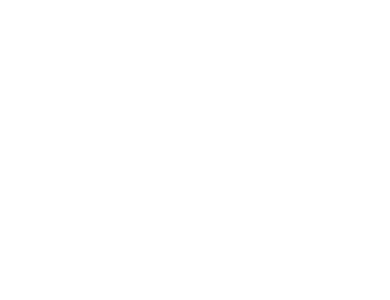
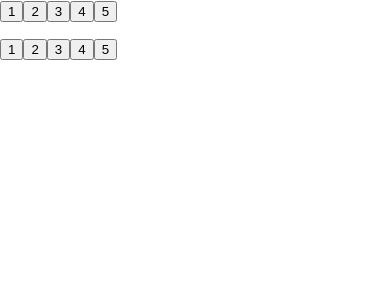
Before and after one commit to spark-156/leveling-education-framework, a Next.js app in the folder Frontend/: page / in a window 390 px wide. Shown: the top 300 px of the page. Built offline with nearby package versions, Linux system fonts and the light colour scheme.

Commit message:
✨ responsive css

```diff
--- /dev/null
+++ b/Frontend/components/SelectOutOfFive.jsx
@@ -0,0 +1,12 @@
+
+export default function SelectOutOfFive() {
+
+
+  return <div>
+      <button>1</button>
+      <button>2</button>
+      <button>3</button>
+      <button>4</button>
+      <button>5</button>
+  </div>
+}
--- a/Frontend/pages/index.js
+++ b/Frontend/pages/index.js
@@ -2,6 +2,8 @@
 import Image from 'next/image'
 import { useState } from 'react'
 import styles from '../styles/Home.module.css'
+
+import SelectOutOfFive from '../components/SelectOutOfFive'
 
 export default function Home() {
   const [selectedHBOI, setSelectedHBOI] = useState("HBOI")
@@ -15,7 +17,8 @@
       </Head>
 
       <main className={styles.main}>
-
+          <SelectOutOfFive />
+          <SelectOutOfFive />
       </main>
 
       <footer className={styles.footer}>
--- a/Frontend/styles/Home.module.css
+++ b/Frontend/styles/Home.module.css
@@ -1,8 +1,12 @@
 .container {
-
+  margin: auto;
+  max-width: 1000px;
 }
 
 .main {
+  display: grid;
+  gap: 1rem;
+  grid-template-columns: repeat(auto-fit, minmax(240px, 1fr));
 
 }
 
```
